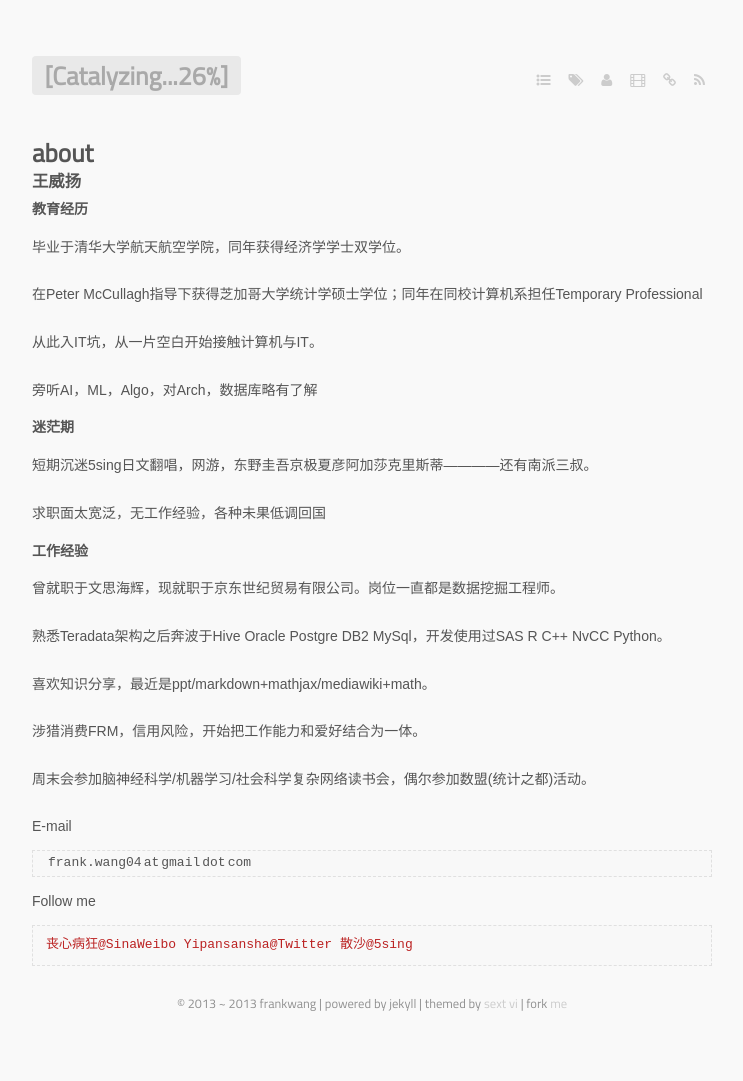
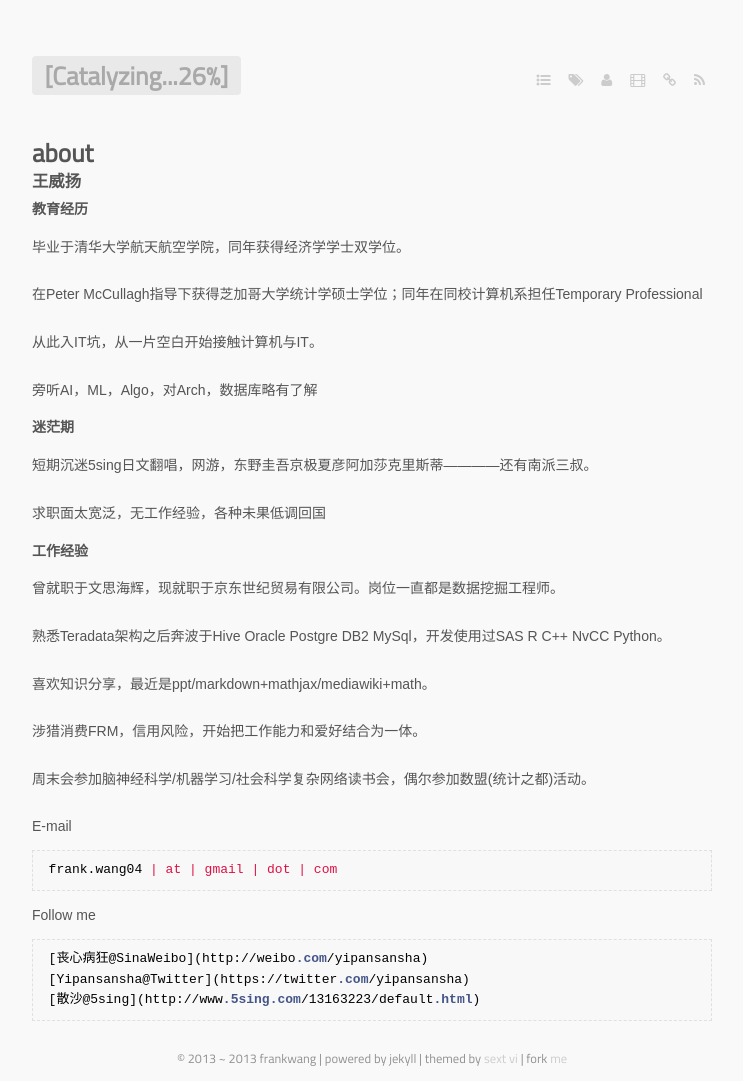
Before and after one commit to catalystfrank/catalystfrank.github.io, a Jekyll site: the page built from about.markdown, in a window 1280 px wide. Shown: the whole page, without its empty margins (268-1011 px from the left). Built offline with Jekyll 4.4.1, drawn with Linux system fonts in a browser that asks for light colours; some web fonts are replaced; before the commit the page ends 1025 px from its top, so only the background shows below that.

Commit message:
dff
dddd

```diff
--- a/about.markdown
+++ b/about.markdown
@@ -36,10 +36,10 @@ layout: page
 
 E-mail
 
-> frank.wang04 | at | gmail | dot | com
+    frank.wang04 | at | gmail | dot | com
 
 Follow me
 
-> [丧心病狂@SinaWeibo](http://weibo.com/yipansansha)
-> [Yipansansha@Twitter](https://twitter.com/yipansansha)
-> [散沙@5sing](http://www.5sing.com/13163223/default.html)
+    [丧心病狂@SinaWeibo](http://weibo.com/yipansansha)
+    [Yipansansha@Twitter](https://twitter.com/yipansansha)
+    [散沙@5sing](http://www.5sing.com/13163223/default.html)
```
